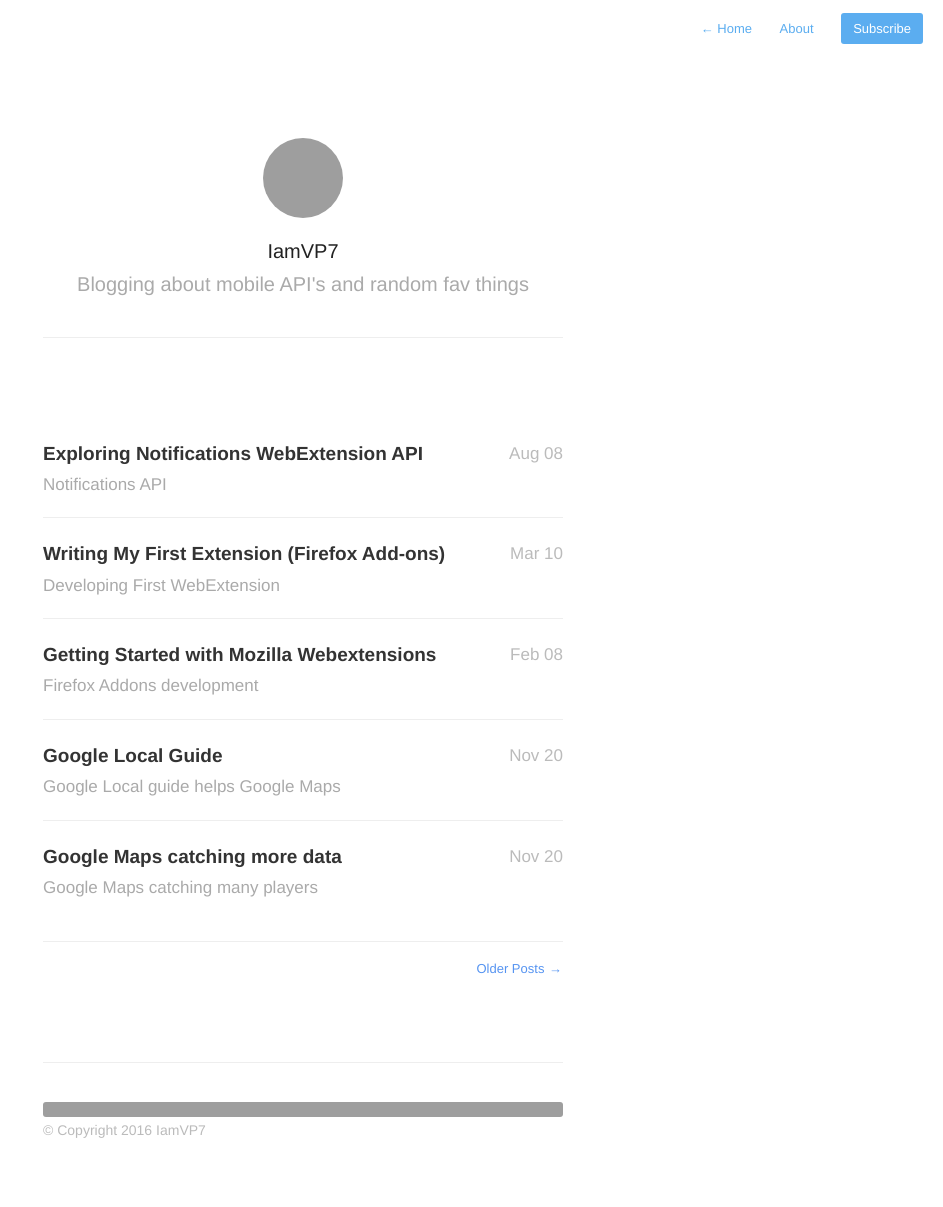
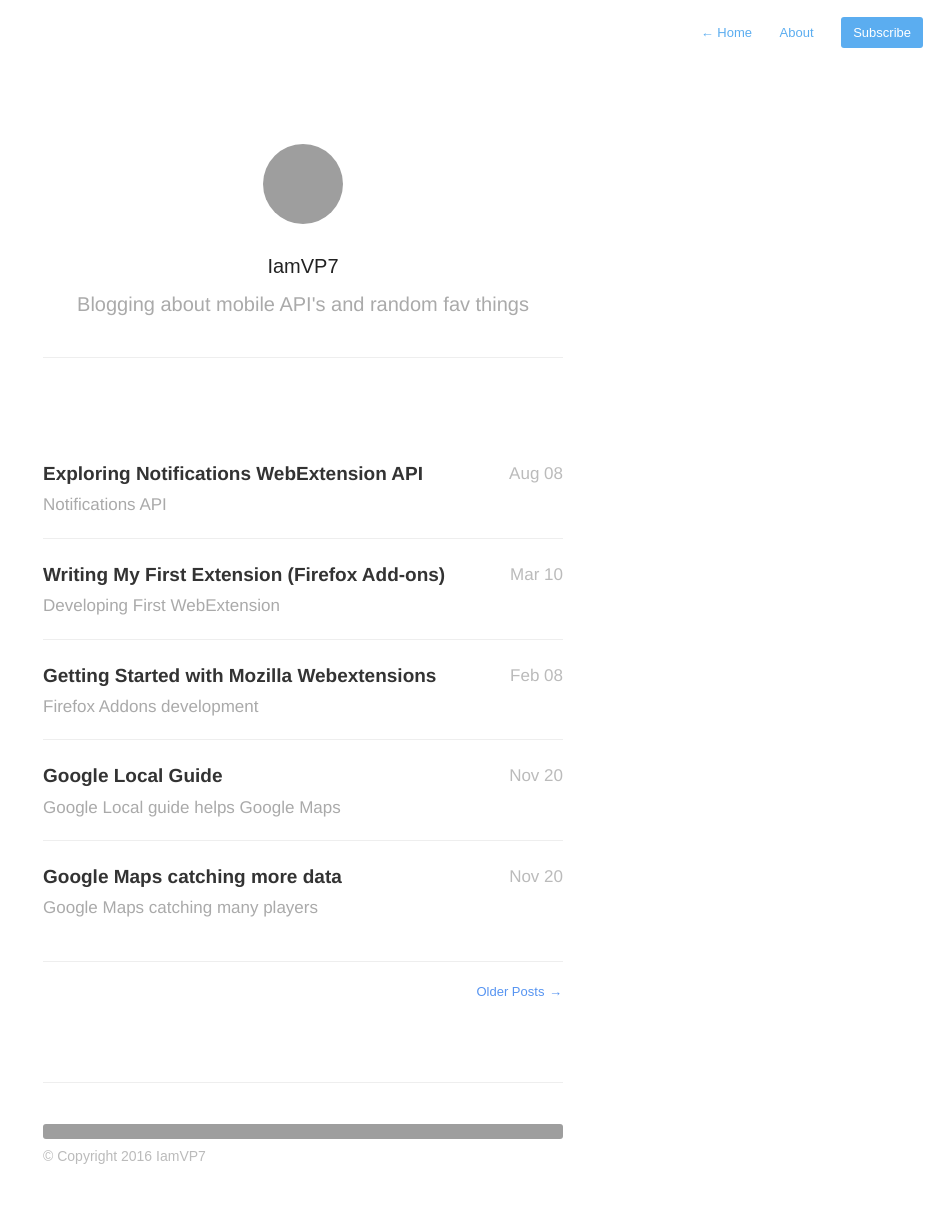
Before and after one commit to hellokarthic/iamVP7.github.io, a Jekyll site: the page built from index.html, in a window 1280 px wide. Shown: the whole page, without its empty margins (337-1280 px from the left). Built offline with Jekyll 4.4.1, drawn with Linux system fonts in a browser that asks for light colours; nearby versions of some CDN libraries; the list of posts is cut into pages by our own code; before the commit the page ends 1181 px from its top, so only the background shows below that; grey boxes are pictures that could not be loaded.

Commit message:
changed css

```diff
--- a/assets/css/style.css
+++ b/assets/css/style.css
@@ -51,7 +51,7 @@
 html, body { height: 100%; }
 
 body {
-	font:16px/1 "Helvetica Neue", Helvetica, Arial, sans-serif;
+	font:16px/1.5 Inconsolata, sans-serif , "Helvetica Neue", Helvetica, Arial, sans-serif;
 	color: #666;
 	-webkit-font-smoothing: antialiased;
 	text-rendering: optimizeLegibility;
```
